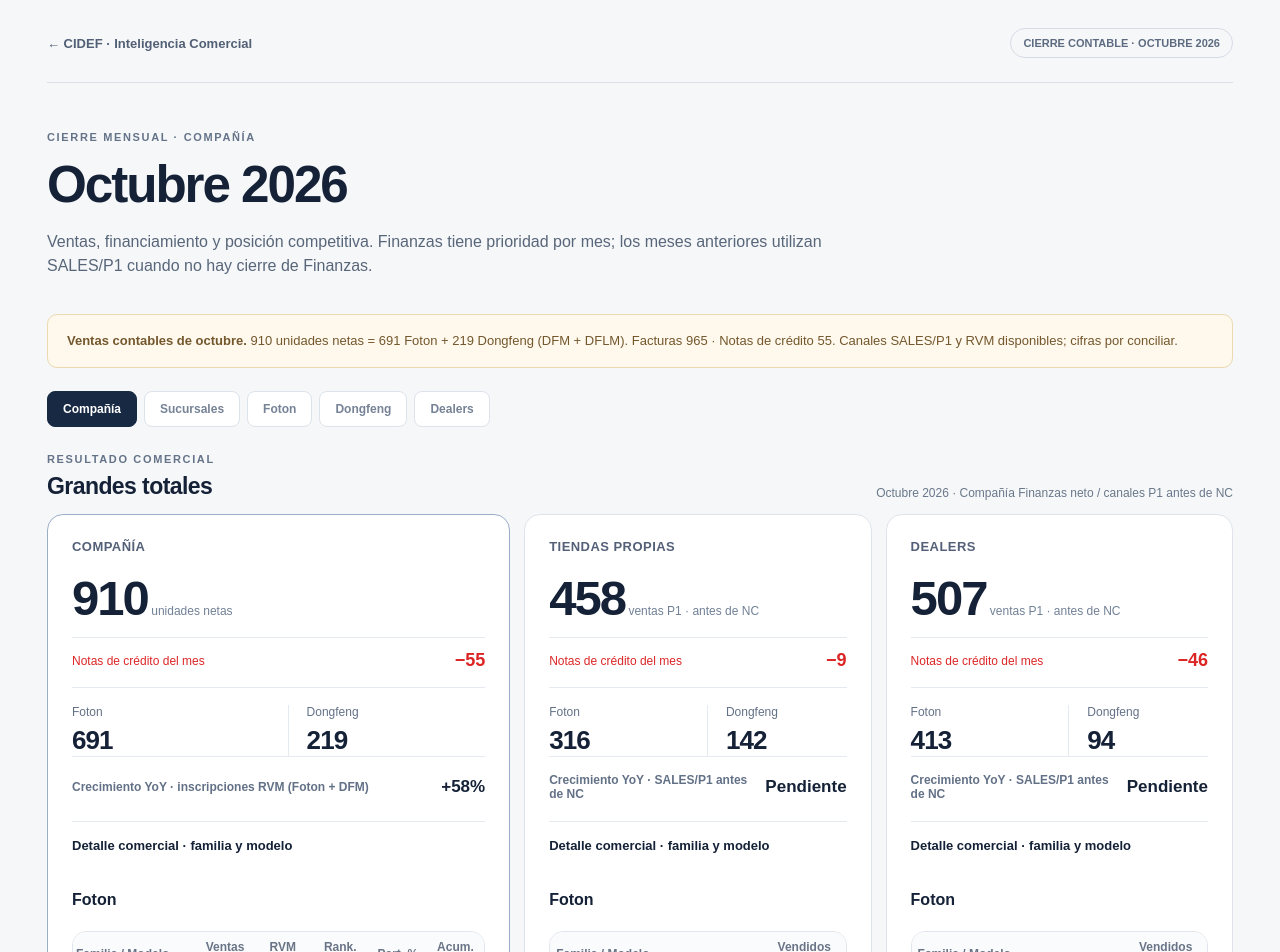
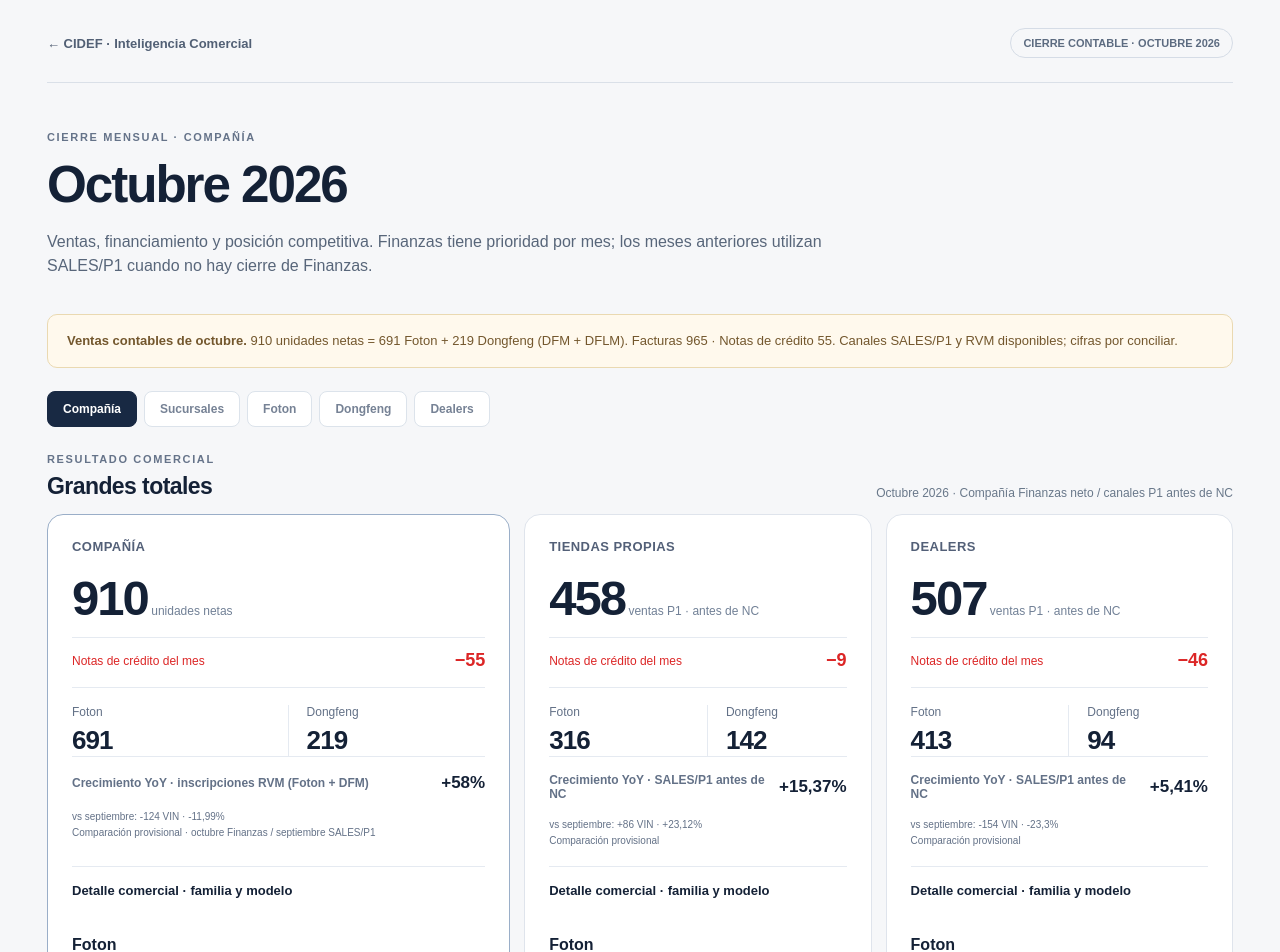
Before and after one commit to rodrigoibanezm-cmd/cidef-inteligencia-comercial, a Next.js app: page /cierre-mensual-v2 in a window 1280 px wide. Shown: the top 952 px of the page. Built offline with nearby package versions, Linux system fonts and the light colour scheme.

Commit message:
refactor(close): consolidate sales comparisons in executive cards [skip ci]

```diff
--- a/app/cierre-mensual-v2/page.js
+++ b/app/cierre-mensual-v2/page.js
@@ -16,8 +16,6 @@ export default function CierreMensual() {
     <div className="mc-warning"><strong>Ventas contables de octubre.</strong> {display("sales_company")} unidades netas = {display("sales_foton")} Foton + {display("sales_dongfeng")} Dongfeng (DFM + DFLM). Facturas 965 · Notas de crédito 55. Canales SALES/P1 y RVM disponibles; cifras por conciliar.</div>
     <div className="mc-tabs" aria-label="Vistas del cierre"><span className="mc-active" aria-current="page">Compañía</span>{["Sucursales", "Foton", "Dongfeng", "Dealers"].map(label => <span key={label} aria-disabled="true">{label}</span>)}</div>
     <ClosingV2Totals facts={facts}/>
-    <div className="mc-executive-heading mc-analysis-heading"><div><span className="eyebrow">ANÁLISIS Y TENDENCIAS</span><h2>Indicadores y evolución</h2></div></div>
-    <section className="mc-kpis" aria-label="Indicadores de ventas">{facts.cards.filter(config => config.id.startsWith("sales_")).map(config => <MonthlyCloseV2Metric key={config.id} data={facts} config={config}/>)}</section>
     <ClosingV2Breakdown facts={facts}/>
     <section className="mc-forum-executive" aria-label="FORUM · desempeño del financiamiento">
       <div className="forum-exec-header"><div><h2>FORUM · Desempeño del financiamiento</h2><p>Octubre 2026 · observaciones P1 y comparativos P2</p></div><span>FORUM</span></div>
--- a/components/ClosingV2Totals.js
+++ b/components/ClosingV2Totals.js
@@ -1,5 +1,5 @@
 import { valueText } from "../lib/monthly-close-v2-view";
-import { FourMonthTrend } from "./MonthlyCloseV2Metric";
+import { Comparison, FourMonthTrend } from "./MonthlyCloseV2Metric";
 import CommercialProductDetail, { CommercialDetailProvider } from "./ClosingV2ProductDetail";
 
 // All numbers and series originate in the period snapshot, never calculated here.
@@ -23,7 +23,7 @@ export default function ExecutiveTotals({ facts }) {
     <div className="mc-executive-heading"><div><span className="eyebrow">RESULTADO COMERCIAL</span><h2>Grandes totales</h2></div><small>Octubre 2026 · Compañía Finanzas neto / canales P1 antes de NC</small></div>
     <div className="mc-executive-grid mc-close-summary-grid">{sections.map(section => {
       const yoy = facts.company?.yoy?.[section.id];
-      const commercialYoy = facts.channel_sales_p1?.yoy?.[section.id];
+      const commercialYoy = facts.company?.yoy?.[section.id];
       const rvmYoy = facts.rvm_yoy_comparison?.cidef?.variation_percent;
       const nc = creditNotes?.[section.id === "sales_company" ? "company" : section.id === "sales_own" ? "own_stores" : "dealers"];
       return <article className="mc-executive-card" key={section.id}>
@@ -34,7 +34,9 @@ export default function ExecutiveTotals({ facts }) {
           <div><span>Foton</span><strong>{channelValue(section, section.foton)}</strong></div>
           <div><span>Dongfeng</span><strong>{channelValue(section, section.dongfeng)}</strong></div>
         </div>
-        <div className="mc-executive-yoy"><span>{section.p1 ? "Crecimiento YoY · SALES/P1 antes de NC" : "Crecimiento YoY · inscripciones RVM (Foton + DFM)"}</span><strong>{section.p1 ? valueText(commercialYoy) : typeof rvmYoy === "number" ? "+" + rvmYoy.toLocaleString("es-CL") + "%" : valueText(yoy)}</strong></div>
+        <div><div className="mc-executive-yoy"><span>{section.p1 ? "Crecimiento YoY · SALES/P1 antes de NC" : "Crecimiento YoY · inscripciones RVM (Foton + DFM)"}</span><strong>{section.p1 ? valueText(commercialYoy, true) : typeof rvmYoy === "number" ? "+" + rvmYoy.toLocaleString("es-CL") + "%" : valueText(yoy)}</strong></div>
+          <div style={{paddingBottom:16,fontSize:12,color:"#637187"}}><Comparison comparison={facts.company?.comparisons?.[section.id]}/>{facts.company?.comparisons?.[section.id]?.delta?.status === "PRELIMINARY" && <small style={{display:"block",marginTop:4}}>Comparación provisional{!section.p1 && " · octubre Finanzas / septiembre SALES/P1"}</small>}</div>
+        </div>
         <CommercialProductDetail channel={section.id === "sales_company" ? "company" : section.id === "sales_own" ? "stores" : "dealers"} metrics={p1}/>
 
       </article>;
```
